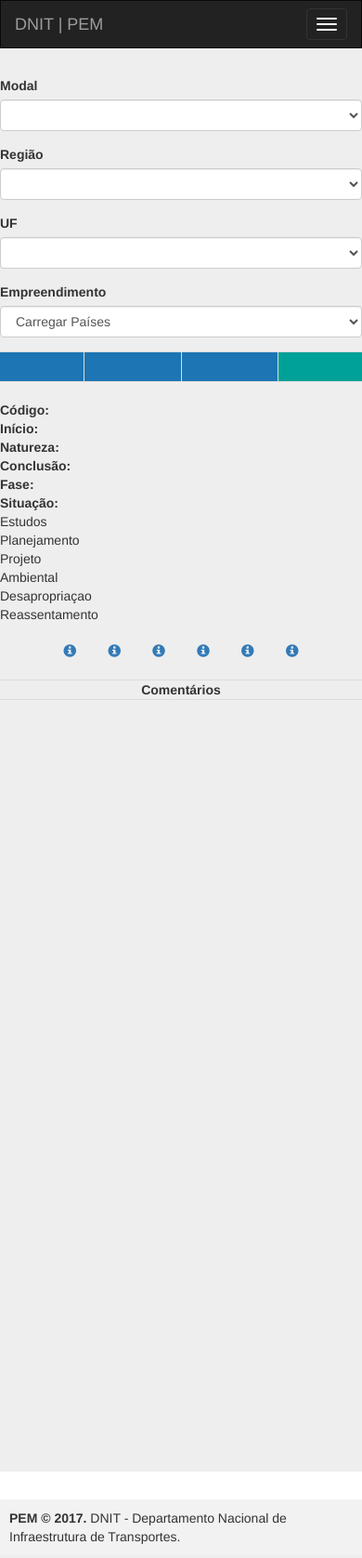
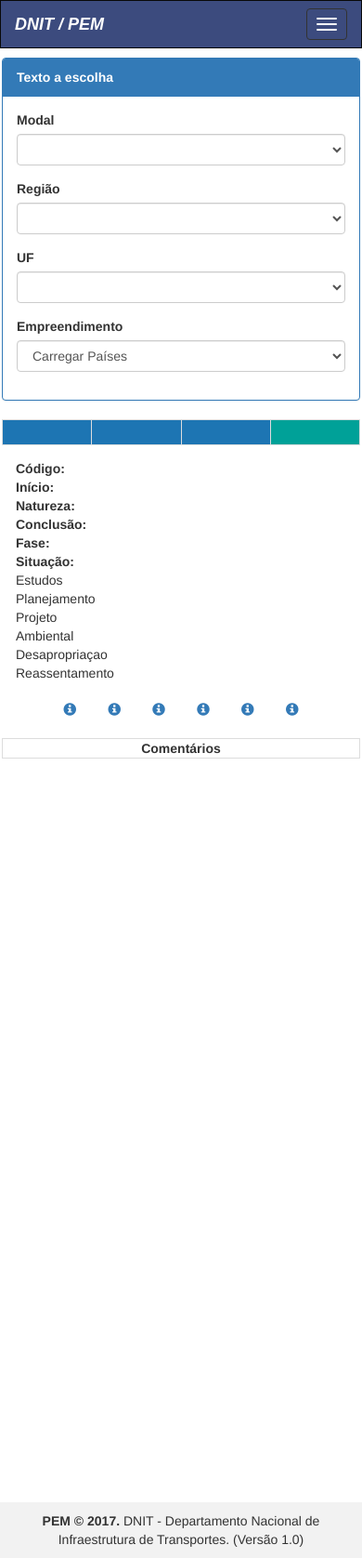
Before and after one commit to lucasapsilva/PEM-FULL, a PHP site: page / in a window 390 px wide. Shown: the whole page at 93% size. Run offline with PHP 8.4, Linux system fonts and the light colour scheme; data that the repository does not hold is empty; some libraries are stand-ins or nearby versions.

Commit message:
Alterei o layout.

```diff
--- a/conexao/db.php
+++ b/conexao/db.php
@@ -1,6 +1,4 @@
 <?php
-
-
 function Conectar(){
     try {
         $host = "192.168.10.100";
--- a/index.php
+++ b/index.php
@@ -5,6 +5,7 @@
     <meta charset="utf-8">
     <meta name="viewport" content="width=device-width, initial-scale=1">
     <link rel="stylesheet" href="vendor/bootstrap/css/bootstrap.min.css">
+    <link rel="stylesheet" href="vendor/bootstrap/css/custom.css">
     <script src="vendor/jquery/jquery.min.js"></script>
     <script src="vendor/bootstrap/js/bootstrap.min.js"></script>
     <script src="vendor/highcharts/highcharts.js"></script>
@@ -34,16 +35,22 @@
                 <span class="icon-bar"></span>
                 <span class="icon-bar"></span>
             </button>
-            <a class="navbar-brand" href="#">DNIT | PEM</a>
+            <a class="navbar-brand logo" href="#" >DNIT / PEM</a>
         </div>
     </div>
 </nav>
-<div class="jumbotron">
-    <div class="box-body">
+<div class="container">
+    <div class="row">
+        <div class="col-lg-12">
+            <div class="panel panel-primary">
+                <div class="panel-heading">
+                    <b>Texto a escolha</b>
+                </div>
+                <div class="panel-body">
                     <div class="row">
                         <div class="col-md-2">
                             <div class="form-group">
-                    <label>Modal</label>
+                                <label class="form-inline">Modal</label>
                                 <select class="form-control select2" id="cmbModal" style="width: 100%;">
                                 </select>
                             </div>
@@ -70,8 +77,15 @@
                             </div>
                         </div>
                     </div>
+                    <!-- /.row (nested) -->
+                </div>
+                <!-- /.panel-body -->
+            </div>
+            <!-- /.panel -->
+
             <div class="row">
-            <table class="table table-bordered">
+                <div class="col-md-12">
+                    <table class="table table-bordered table-responsive">
                         <tr>
                             <th class="col-md-4" style="text-align: center; background-color: #1d75b3; color: white;">
                                 <a href="#demo" data-target="#demo">
@@ -82,8 +96,10 @@
                         </tr>
                     </table>
                 </div>
+            </div>
             <div class="row">
-            <div class="col-md-6">
+                <div class="col-lg-12">
+                    <div class="col-md-5">
                         <div class="row">
                             <div class="col-md-6"><b>Código: </b> <i id="lbCodigo"></i></div>
                             <div class="col-md-6"><b>Início: </b> <i id="lbInicio"></i></div>
@@ -117,8 +133,11 @@
                         </div>
                     </div>
                 </div>
+            </div>
             <br>
-        <div class="row table-bordered" style="text-align: center;">
+            <div class="row">
+                <div class="col-md-12">
+                    <div class="table-bordered" style="text-align: center;">
                         <b>Comentários</b>
                         <br>
                         <i id="lbResumo"></i>
@@ -128,16 +147,21 @@
                         <div class="col-md-6" id="container2" style="min-width: 310px; height: 400px; margin: 0 auto"></div>
                     </div>
                 </div>
+            </div>
+        </div>
+        <!-- /.col-lg-12 -->
+    </div>
+</div>
+
         <div id="demo" class="collapse">
             Lorem ipsum dolor text....
         </div>
 
     </div>
-<footer class="main-footer">
-    <div class="pull-right hidden-xs">
-        <b>Versão</b> 1.0
 </div>
-    <strong>PEM © <?php echo date('Y'); ?>.</strong> DNIT - Departamento Nacional de Infraestrutura de Transportes.
+    <footer class="main-footer" style="text-align: center">
+
+        <strong>PEM © <?php echo date('Y'); ?>.</strong> DNIT - Departamento Nacional de Infraestrutura de Transportes. (Versão 1.0)
     </footer>
     <script src="js/funcoes_pem.js"></script>
 </body>
--- a/js/funcoes_pem.js
+++ b/js/funcoes_pem.js
@@ -21,6 +21,7 @@
 
 function dadosModal() {
     $.getJSON('conexao/consulta.php?opcao=modal', function (dados){
+        alert(dados.length);
         if (dados.length > 0){
             var option = '';
             $.each(dados, function(i, obj){
--- /dev/null
+++ b/vendor/bootstrap/css/custom.css
@@ -0,0 +1,34 @@
+.logo{
+    font-family: Arial;
+    font-style: italic;
+    font-weight: bold;
+    color: white !important;
+}
+
+.logo:hover{
+    font-family: Arial;
+    font-style: italic;
+    font-weight: bold;
+    color: #ececec !important;
+}
+.navbar-inverse{
+    background-color: #3c4b7e !important;
+}
+
+.container {
+    margin-top: 10px;
+    padding-right: 2px;
+    padding-left: 2px;
+    margin-right: auto;
+    margin-left: auto;
+}
+@media (min-width: 768px) {
+    .container {
+        width: 95%
+    }
+}
+@media (min-width: 992px) {
+    .container {
+        width: 95%
+    }
+}
```
Also changed, not shown: info.php (added, +8 -0 lines). Lines whose indentation alone changed are shown as unchanged.
